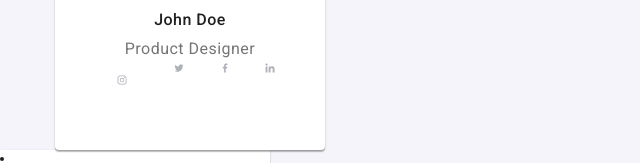
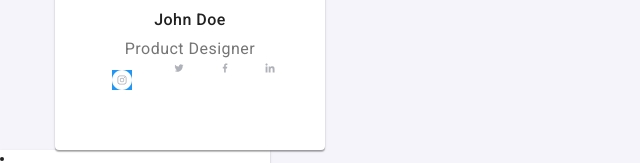
Before and after one commit to Malwina9086/goit-markup-hw-04, a plain HTML site: page index.html in a window 1280 px wide. In both pictures the pointer is over the icon 121 px from the left and 2049 px from the top of the page. Shown: the part 1969-2132 px from the top of the page, 0-640 px from the left. Drawn offline with nearby package versions, Linux system fonts and the light colour scheme.

Commit message:
git push

```diff
--- a/css/styles.css
+++ b/css/styles.css
@@ -492,6 +492,12 @@ footer {
   padding: 94px 0;
 }
 
+.social-media-icons .media-icons:hover,
+.social-media-icons .media-icons:focus {
+  background-color: #2196f3;
+  fill: #fff;
+}
+
 .our-clients-h2 {
   font-family: Roboto;
   font-size: 36px;
```
